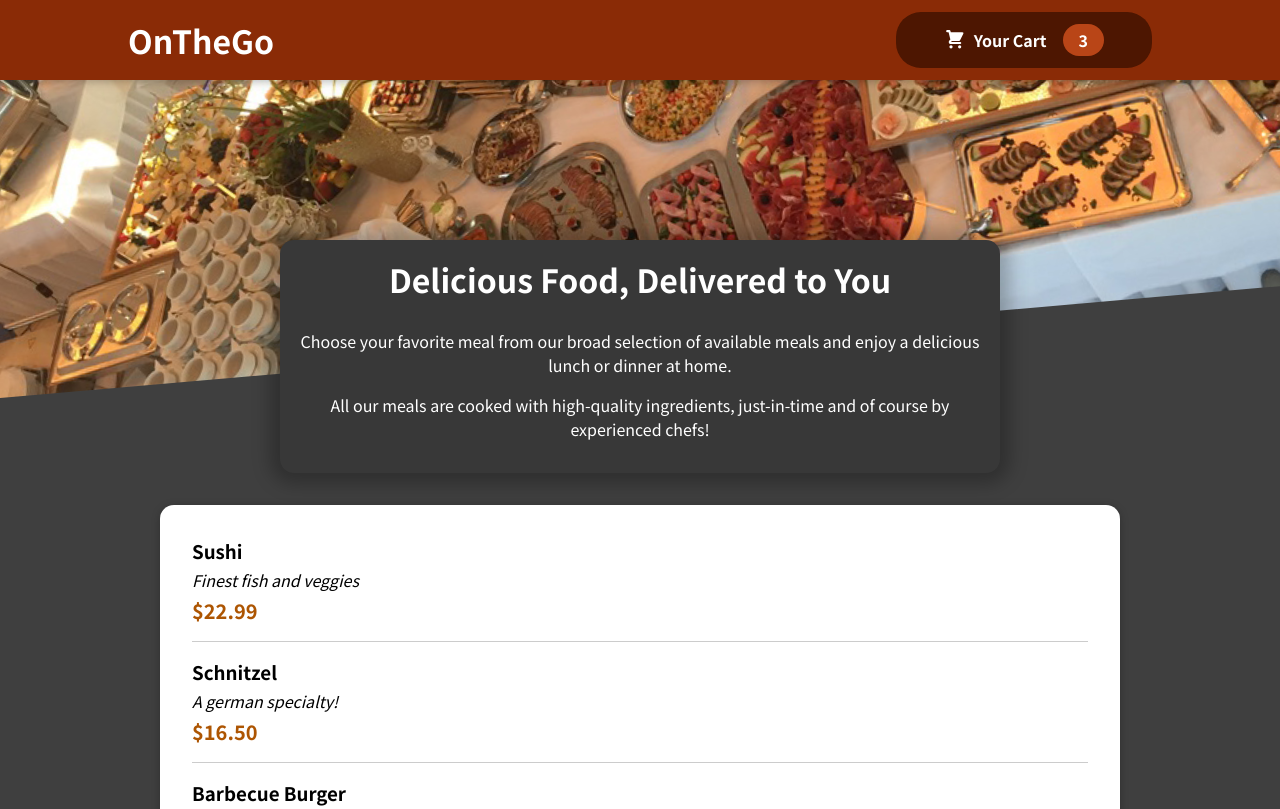
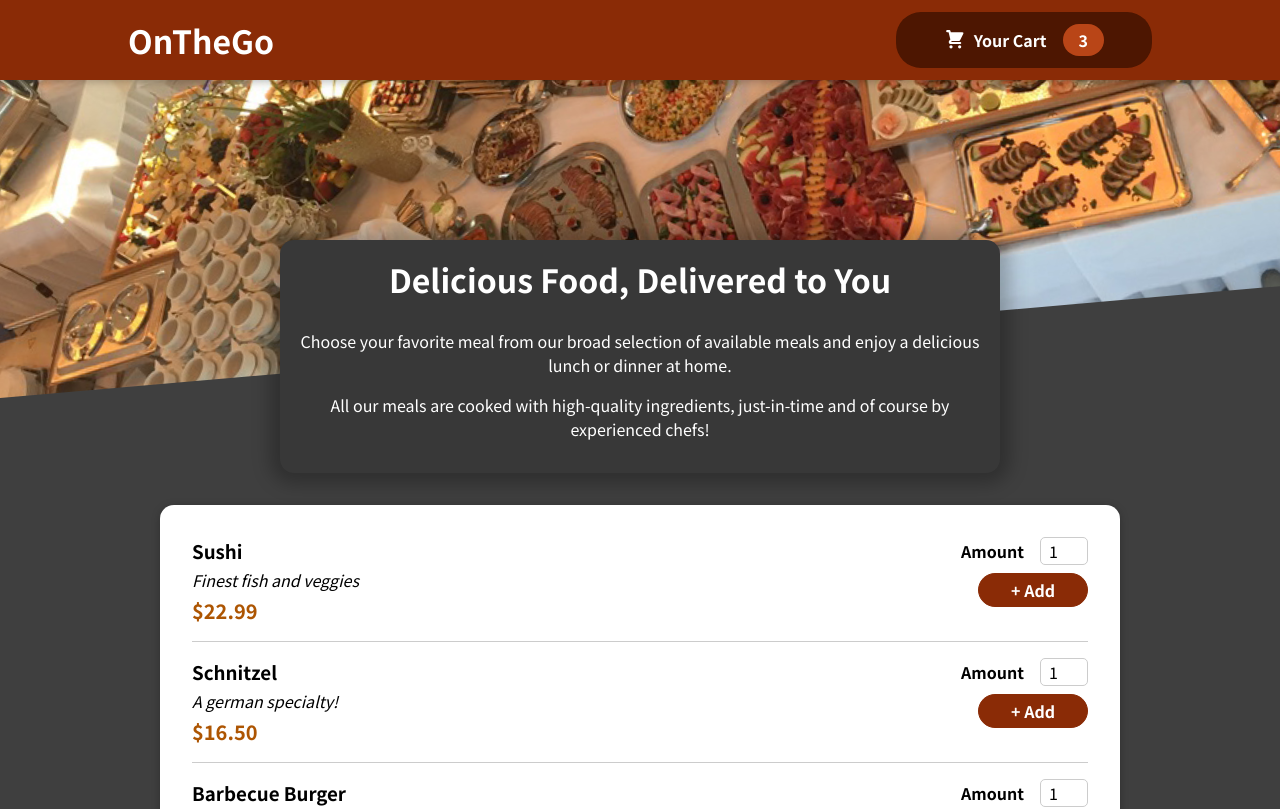
Before and after one commit to MikeJakuszewski/React-Restaurant-App, a React (Create React App) app: page / in a window 1280 px wide. Shown: the top 809 px of the page. Built offline with nearby package versions, Linux system fonts and the light colour scheme.

Commit message:
adding cart component

```diff
--- a/src/Components/Meals/AvailableMeals.js
+++ b/src/Components/Meals/AvailableMeals.js
@@ -32,6 +32,7 @@ const DUMMY_MEALS = [
 const AvailableMeals = () => {
   const mealsList = DUMMY_MEALS.map((meal) => (
     <MealItem
+      id={meal.id}
       key={meal.id}
       name={meal.name}
       description={meal.description}
--- a/src/Components/Meals/MealItem/MealItem.js
+++ b/src/Components/Meals/MealItem/MealItem.js
@@ -1,10 +1,10 @@
 import React from "react";
 
 import classes from "./MealItem.module.css";
+import MealItemForm from "./MealItemForm";
 
 const MealItem = (props) => {
   const price = `$${props.price.toFixed(2)}`;
-
   return (
     <li className={classes.meal}>
       <div>
@@ -13,7 +13,9 @@ const MealItem = (props) => {
         <div className={classes.price}>{price}</div>
       </div>
       <div>
-        <form></form>
+        <form>
+          <MealItemForm id={props.id} />
+        </form>
       </div>
     </li>
   );
--- /dev/null
+++ b/src/Components/Meals/MealItem/MealItemForm.js
@@ -0,0 +1,25 @@
+import React from "react";
+import Input from "../../UI/Input";
+
+import classes from "./MealItemForm.module.css";
+
+const MealItemForm = (props) => {
+  return (
+    <form className={classes.form}>
+      <Input
+        label="Amount"
+        input={{
+          id: "amount_" + props.id,
+          type: "number",
+          min: "1",
+          max: "5",
+          step: "1",
+          defaultValue: "1",
+        }}
+      />
+      <button type="button">+ Add</button>
+    </form>
+  );
+};
+
+export default MealItemForm;
--- /dev/null
+++ b/src/Components/Meals/MealItem/MealItemForm.module.css
@@ -0,0 +1,20 @@
+.form {
+  text-align: right;
+}
+
+.form button {
+  font: inherit;
+  cursor: pointer;
+  background-color: #8a2b06;
+  border: 1px solid #8a2b06;
+  color: white;
+  padding: 0.25rem 2rem;
+  border-radius: 20px;
+  font-weight: bold;
+}
+
+.form button:hover,
+.form button:active {
+  background-color: #641e03;
+  border-color: #641e03;
+}
--- /dev/null
+++ b/src/Components/UI/Input.js
@@ -0,0 +1,14 @@
+import React from "react";
+
+import classes from "./Input.module.css";
+
+const Input = (props) => {
+  return (
+    <div className={classes.input}>
+      <label htmlFor={props.input.id}>{props.label}</label>
+      <input {...props.input} />
+    </div>
+  );
+};
+
+export default Input;
--- /dev/null
+++ b/src/Components/UI/Input.module.css
@@ -0,0 +1,18 @@
+.input {
+  display: flex;
+  align-items: center;
+  margin-bottom: 0.5rem;
+}
+
+.input label {
+  font-weight: bold;
+  margin-right: 1rem;
+}
+
+.input input {
+  width: 3rem;
+  border-radius: 5px;
+  border: 1px solid #ccc;
+  font: inherit;
+  padding-left: 0.5rem;
+}
```
Also changed, not shown: src/Components/Cart/Cart.js (added, +27 -0 lines), src/Components/Cart/Cart.module.css (added, +46 -0 lines).
